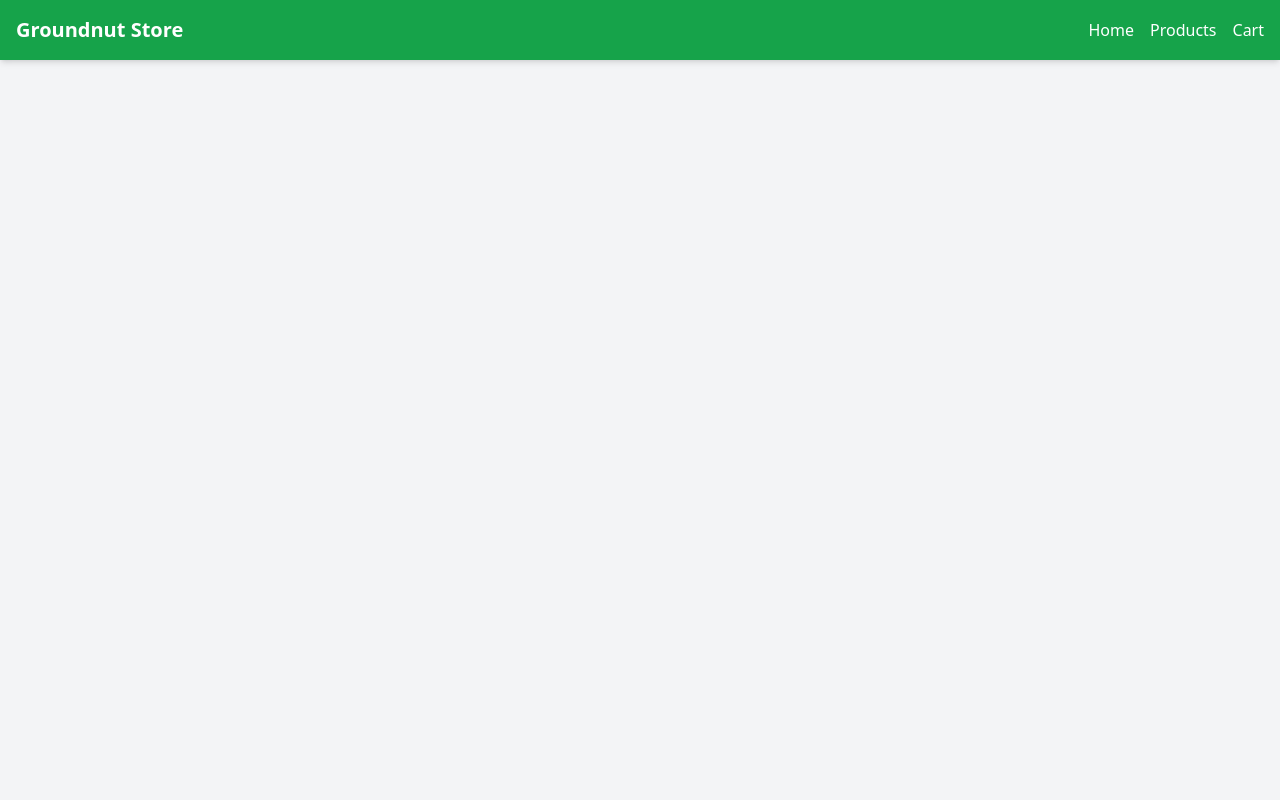
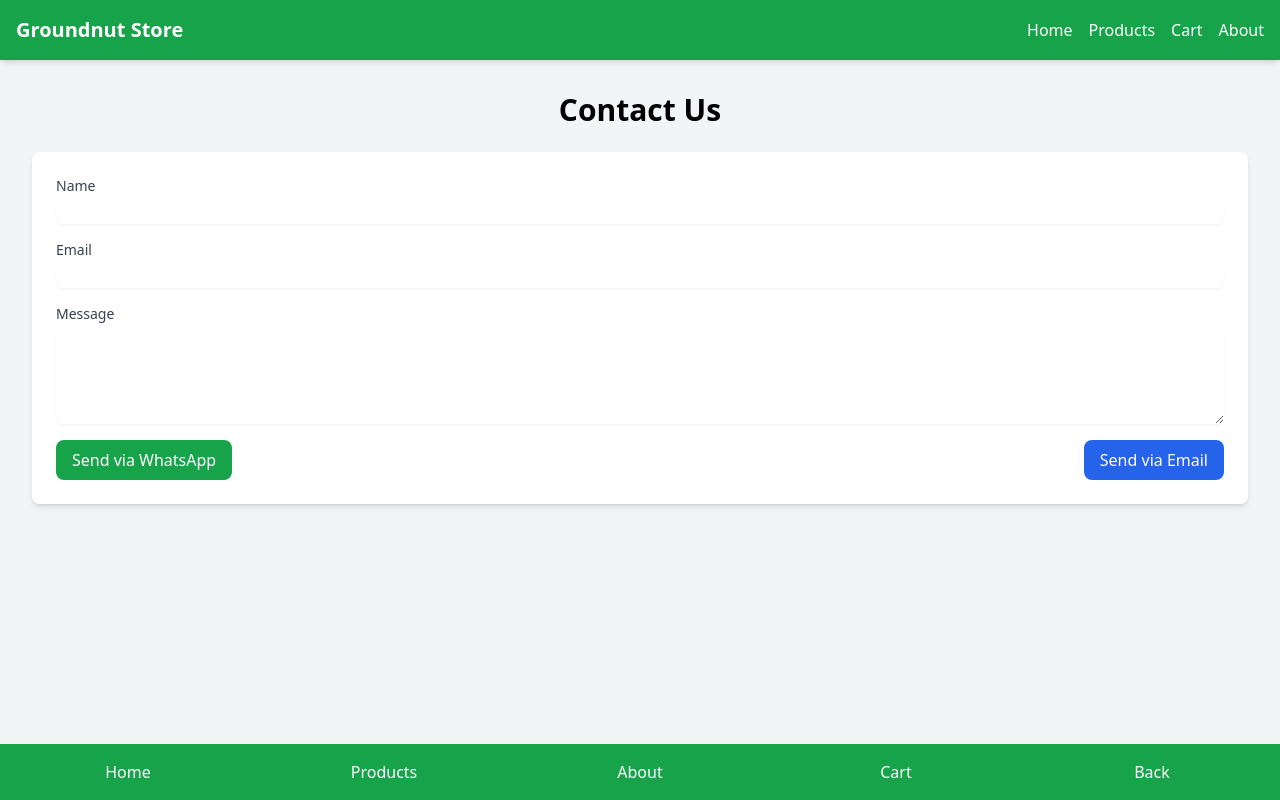
Before and after one commit to Adebayozz1994/E-commercewhatsapp-order, a Vue app: page /contact in a window 1280 px wide. Built offline with nearby package versions, Linux system fonts and the light colour scheme.

Commit message:
new commit

```diff
--- a/src/App.vue
+++ b/src/App.vue
@@ -38,6 +38,14 @@
             aria-label="Cart"
           >
             Cart
+          </router-link>
+          <router-link
+            to="/about"
+            class="text-white hover:underline"
+            active-class="font-bold underline"
+            aria-label="Cart"
+          >
+            About
           </router-link>
         </div>
 
@@ -98,6 +106,15 @@
         >
           Cart
         </router-link>
+          <router-link
+          to="/about"
+          class="text-white hover:underline"
+          active-class="font-bold underline"
+          aria-label="Cart"
+          @click="toggleMenu"
+        >
+          About
+        </router-link>
       </nav>
     </header>
 
@@ -105,6 +122,52 @@
     <main>
       <router-view :cart="cart" @add-to-cart="addToCart" />
     </main>
+
+    <!-- Back Button -->
+    <div class="fixed bottom-4 left-4">
+      <button
+        @click="goBack"
+        class="bg-green-600 text-white px-4 py-2 rounded shadow hover:bg-green-700 focus:outline-none focus:ring"
+      >
+        Back
+      </button>
+    </div>
+
+    <!-- Bottom Navigation -->
+    <nav class="fixed bottom-0 left-0 w-full bg-green-600 text-white shadow-md">
+      <div class="flex justify-around py-2">
+        <router-link
+          to="/"
+          class="text-white flex-1 text-center hover:bg-green-700 py-2"
+        >
+          Home
+        </router-link>
+        <router-link
+          to="/product"
+          class="text-white flex-1 text-center hover:bg-green-700 py-2"
+        >
+          Products
+        </router-link>
+        <router-link
+          to="/about"
+          class="text-white flex-1 text-center hover:bg-green-700 py-2"
+        >
+          About
+        </router-link>
+         <router-link
+          to="/cart"
+          class="text-white flex-1 text-center hover:bg-green-700 py-2"
+        >
+          Cart
+        </router-link>
+        <button
+          @click="goBack"
+          class="text-white flex-1 text-center hover:bg-green-700 py-2"
+        >
+          Back
+        </button>
+      </div>
+    </nav>
   </div>
 </template>
 
@@ -146,6 +209,9 @@ export default {
         console.error("Failed to load cart from localStorage:", error);
       }
     },
+    goBack() {
+      this.$router.go(-1); // Navigate to the previous page
+    },
   },
   mounted() {
     this.loadCart();
@@ -154,5 +220,23 @@ export default {
 </script>
 
 <style>
+.fixed {
+  position: fixed;
+}
 
+.bottom-0 {
+  bottom: 0;
+}
+
+.left-0 {
+  left: 0;
+}
+
+.left-4 {
+  left: 1rem;
+}
+
+.bottom-4 {
+  bottom: 1rem;
+}
 </style>
--- /dev/null
+++ b/src/components/AboutPage.vue
@@ -0,0 +1,99 @@
+<template>
+  <div class="min-h-screen bg-gray-100">
+    <!-- Header Section -->
+    <header class="bg-green-600 text-white py-4 shadow-md">
+      <div class="container mx-auto flex justify-between items-center px-4">
+        <div class="hidden md:flex space-x-4">
+          <router-link to="/" class="text-white hover:underline" active-class="font-bold underline">
+            Home
+          </router-link>
+          <router-link to="/product" class="text-white hover:underline" active-class="font-bold underline">
+            Products
+          </router-link>
+        </div>
+      </div>
+    </header>
+
+    <!-- Page Content -->
+    <main class="container mx-auto px-4 py-8 space-y-12">
+      <!-- Product Section -->
+      <section>
+        <h2 class="text-3xl font-bold text-green-700">About Our Product</h2>
+        <p class="mt-4 text-gray-700 leading-relaxed">
+          Our premium groundnuts are sourced from the finest farms, ensuring a rich, nutty flavor and unbeatable quality.
+          Whether you enjoy them roasted, boiled, or raw, our groundnuts are perfect for any occasion.
+        </p>
+      </section>
+
+      <!-- Production Section -->
+      <section>
+        <h2 class="text-3xl font-bold text-green-700">Production Process</h2>
+        <p class="mt-4 text-gray-700 leading-relaxed">
+          From seed selection to packaging, we follow a meticulous process to deliver the freshest and healthiest groundnuts.
+          Our production facilities are equipped with modern technology, ensuring hygiene and quality at every step.
+        </p>
+      </section>
+
+      <!-- Health Benefits Section -->
+      <section>
+        <h2 class="text-3xl font-bold text-green-700">Health Benefits</h2>
+        <ul class="mt-4 list-disc list-inside text-gray-700 space-y-2">
+          <li>Rich in protein, fiber, and healthy fats, making them a perfect snack for energy.</li>
+          <li>Contains essential vitamins and minerals like vitamin E, magnesium, and potassium.</li>
+          <li>Helps in maintaining heart health and improving digestion.</li>
+          <li>Boosts immunity and contributes to glowing skin.</li>
+        </ul>
+      </section>
+
+      <!-- Fast Delivery Section -->
+      <section>
+        <h2 class="text-3xl font-bold text-green-700">Fast and Reliable Delivery</h2>
+        <p class="mt-4 text-gray-700 leading-relaxed">
+          We pride ourselves on delivering your orders quickly and efficiently. No matter where you are, our logistics team ensures
+          that your products arrive fresh and on time.
+        </p>
+      </section>
+
+      <!-- Company Location Section -->
+      <section>
+        <h2 class="text-3xl font-bold text-green-700">Our Location</h2>
+        <p class="mt-4 text-gray-700 leading-relaxed">
+          Visit us at our head office:
+        </p>
+        <address class="mt-2 text-gray-700">
+          Groundnut Store Co.<br />
+          R08 Stadium area, Ogbomosho, Oyo State, Nigeria<br />
+          Phone: +234-816-622-3968<br />
+          Email: ogunladeadebayopeter@gmail.com
+        </address>
+        <iframe class="mt-4 w-full h-64 border rounded-md" src="https://www.google.com/maps/embed?pb=!1m18!1m12!1m3!1d3949.542381737602!2d4.2608668736878155!3d8.1479793918823!2m3!1f0!2f0!3f0!3m2!1i1024!2i768!4f13.1!3m3!1m2!1s0x10370d0f6f7a136d%3A0x2585545f4c5801e9!2s47X7%2B694%20Stadium%20area%2C%20Nurudeen%20Grammer%20school%2C%20Stadium%20Baptist%20Church%20Rd%2C%20Ogbomoso%20210211%2C%20Oyo!5e0!3m2!1sen!2sng!4v1736518335063!5m2!1sen!2sng" width="600" height="450" style="border:0;" allowfullscreen="" loading="lazy" referrerpolicy="no-referrer-when-downgrade"></iframe>
+      </section>
+    </main>
+
+    <!-- Back Button -->
+    <div class="fixed bottom-4 left-4">
+      <button
+        @click="goBack"
+        class="bg-green-600 text-white px-4 py-2 rounded shadow hover:bg-green-700 focus:outline-none focus:ring"
+      >
+        Back
+      </button>
+    </div>
+  </div>
+</template>
+
+<script>
+export default {
+  methods: {
+    goBack() {
+      this.$router.go(-1);
+    },
+  },
+};
+</script>
+
+<style>
+.min-h-screen {
+  min-height: 100vh;
+}
+</style>
--- /dev/null
+++ b/src/components/ContactPage.vue
@@ -0,0 +1,96 @@
+<template>
+  <div class="container mx-auto py-8 px-4 sm:px-6 lg:px-8">
+    <h2 class="text-2xl sm:text-3xl font-bold text-center mb-6">Contact Us</h2>
+    <form @submit.prevent="handleSubmit" class="bg-white shadow-md rounded-lg p-6">
+      <div class="mb-4">
+        <label for="name" class="block text-sm font-medium text-gray-700">Name</label>
+        <input
+          type="text"
+          id="name"
+          v-model="form.name"
+          required
+          class="mt-1 block w-full rounded-md border-gray-300 shadow-sm focus:border-indigo-500 focus:ring-indigo-500"
+        />
+      </div>
+      <div class="mb-4">
+        <label for="email" class="block text-sm font-medium text-gray-700">Email</label>
+        <input
+          type="email"
+          id="email"
+          v-model="form.email"
+          required
+          class="mt-1 block w-full rounded-md border-gray-300 shadow-sm focus:border-indigo-500 focus:ring-indigo-500"
+        />
+      </div>
+      <div class="mb-4">
+        <label for="message" class="block text-sm font-medium text-gray-700">Message</label>
+        <textarea
+          id="message"
+          v-model="form.message"
+          required
+          class="mt-1 block w-full rounded-md border-gray-300 shadow-sm focus:border-indigo-500 focus:ring-indigo-500"
+          rows="4"
+        ></textarea>
+      </div>
+      <div class="flex justify-between items-center">
+        <button
+          @click="sendViaWhatsApp"
+          type="button"
+          class="bg-green-600 text-white px-4 py-2 rounded-lg hover:bg-green-700 transition-all"
+        >
+          Send via WhatsApp
+        </button>
+        <button
+          @click="sendViaEmail"
+          type="button"
+          class="bg-blue-600 text-white px-4 py-2 rounded-lg hover:bg-blue-700 transition-all"
+        >
+          Send via Email
+        </button>
+      </div>
+    </form>
+    <div v-if="successMessage" class="mt-6 text-green-600 text-center font-bold">
+      {{ successMessage }}
+    </div>
+  </div>
+</template>
+
+<script>
+export default {
+  data() {
+    return {
+      form: {
+        name: "",
+        email: "",
+        message: "",
+      },
+      successMessage: "",
+    };
+  },
+  methods: {
+    handleSubmit() {
+      this.successMessage = "Thank you! Your message has been sent.";
+      this.form = { name: "", email: "", message: "" };
+    },
+    sendViaWhatsApp() {
+      const phoneNumber = "+2348166223968";
+      const text = `Hello, my name is ${this.form.name}. ${this.form.message}`;
+      const encodedText = encodeURIComponent(text);
+      const whatsappUrl = `https://wa.me/${phoneNumber}?text=${encodedText}`;
+      window.open(whatsappUrl, "_blank");
+    },
+    sendViaEmail() {
+      const subject = `Contact from ${this.form.name}`;
+      const body = `${this.form.message}\n\nContact me at ${this.form.email}`;
+      const emailUrl = `mailto:ogunladeadebayopeter@gmail.com.com?subject=${encodeURIComponent(
+        subject
+      )}&body=${encodeURIComponent(body)}`;
+      window.open(emailUrl, "_blank");
+    },
+  },
+};
+</script>
+
+<style scoped>
+/* Add custom styles for form if necessary */
+</style>
```
Also changed, not shown: src/router/index.js (+6 -1 lines). Lines whose indentation alone changed are shown as unchanged.
